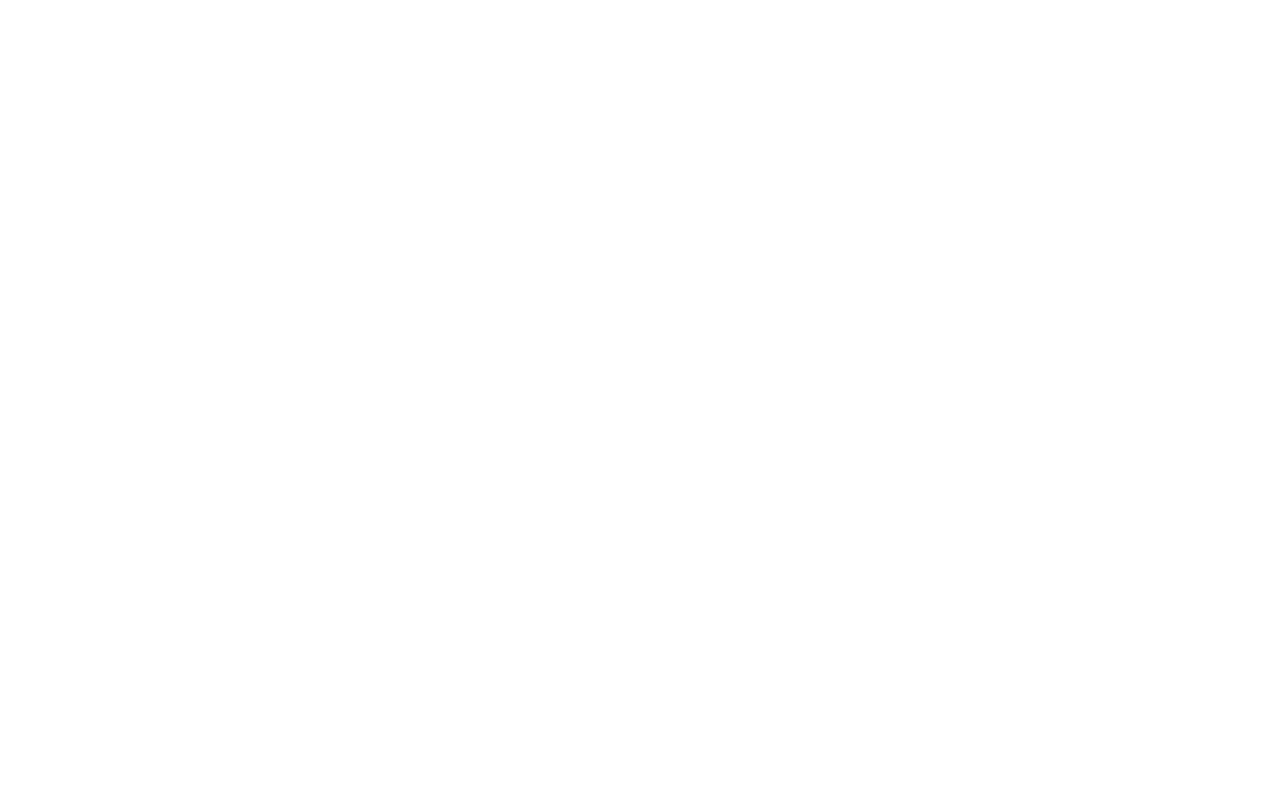
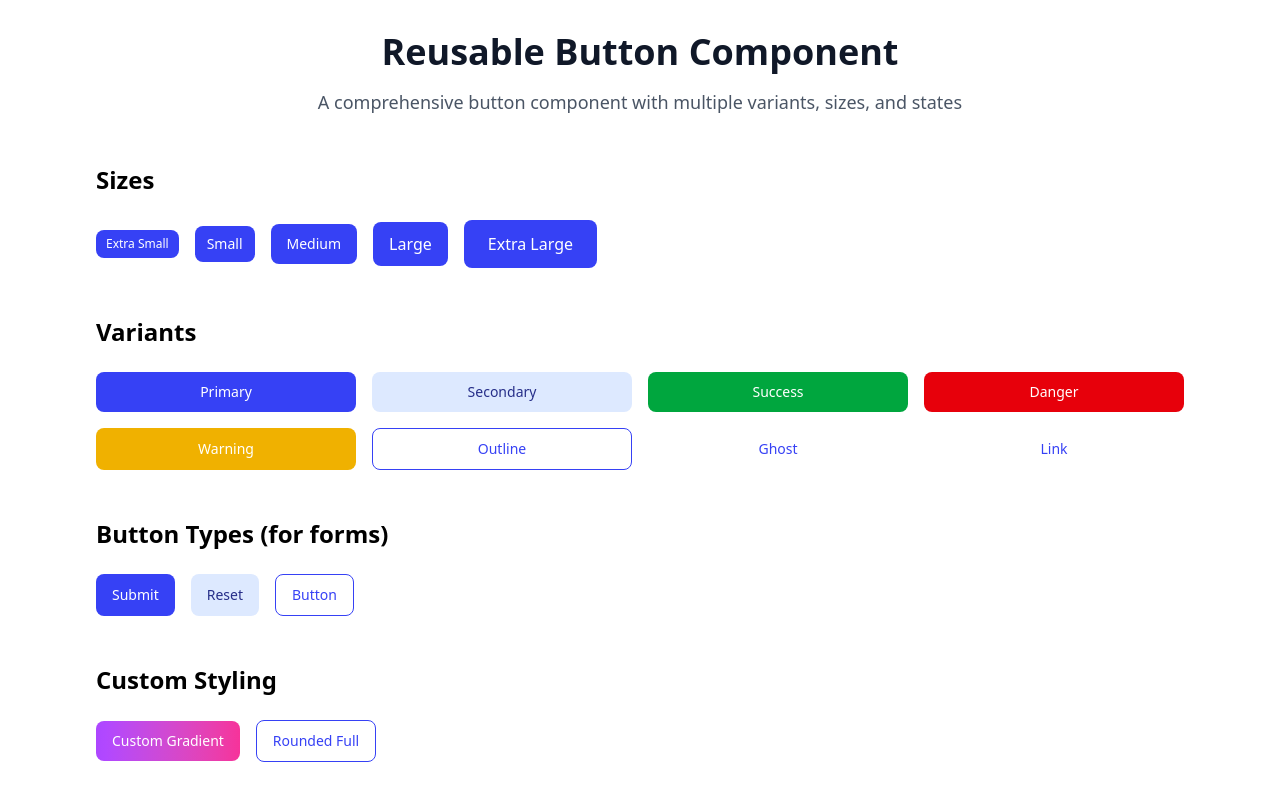
Before and after one commit to voidrak/vue-reusable-components, a Vue app: page /buttons in a window 1280 px wide. Before the commit this address had no page. Built offline with nearby package versions, Linux system fonts and the light colour scheme; the HTML template or start-up script is replaced by a standard one.

Commit message:
feat: add reusable Button component and FileInput component; update routing and styles

```diff
--- /dev/null
+++ b/src/Components/forms/FileInput.vue
@@ -0,0 +1,14 @@
+<template>
+  <div class="space-y-6">
+    <!-- Elements -->
+    <div>
+      <label class="mb-1.5 block text-sm font-medium text-gray-700 ">
+        Upload file
+      </label>
+      <input
+        type="file"
+        class="focus:border-ring-brand-300 h-11 w-full overflow-hidden rounded-lg border border-gray-300 bg-transparent text-sm text-gray-500 shadow-theme-xs transition-colors file:mr-5 file:border-collapse file:cursor-pointer file:rounded-l-lg file:border-0 file:border-r file:border-solid file:border-gray-200 file:bg-gray-50 file:py-3 file:pl-3.5 file:pr-3 file:text-sm file:text-gray-700 placeholder:text-gray-400 hover:file:bg-gray-100 focus:outline-hidden focus:file:ring-brand-300 "
+      />
+    </div>
+  </div>
+</template>
--- /dev/null
+++ b/src/Components/ui/Button.vue
@@ -0,0 +1,110 @@
+<template>
+  <button
+    :class="[
+      'inline-flex items-center justify-center font-medium gap-2 rounded-lg transition-all duration-200 focus:outline-none focus:ring-2 focus:ring-offset-2',
+      sizeClasses[size],
+      variantClasses[variant],
+      className,
+      {
+        'cursor-not-allowed opacity-50': disabled || loading,
+        'cursor-pointer': !disabled && !loading,
+        'w-full': fullWidth
+      },
+    ]"
+    @click="handleClick"
+    :disabled="disabled || loading"
+    :type="type"
+    :aria-label="ariaLabel"
+  >
+    <!-- Loading spinner -->
+    <svg
+      v-if="loading"
+      class="animate-spin h-4 w-4"
+      fill="none"
+      viewBox="0 0 24 24"
+    >
+      <circle
+        class="opacity-25"
+        cx="12"
+        cy="12"
+        r="10"
+        stroke="currentColor"
+        stroke-width="4"
+      />
+      <path
+        class="opacity-75"
+        fill="currentColor"
+        d="M4 12a8 8 0 018-8V0C5.373 0 0 5.373 0 12h4zm2 5.291A7.962 7.962 0 014 12H0c0 3.042 1.135 5.824 3 7.938l3-2.647z"
+      />
+    </svg>
+
+    <!-- Start icon -->
+    <span v-else-if="startIcon" class="flex items-center">
+      <component :is="startIcon" />
+    </span>
+
+    <!-- Button text -->
+    <span v-if="!loading || showTextWhileLoading">
+      <slot></slot>
+    </span>
+
+    <!-- End icon -->
+    <span v-if="endIcon && !loading" class="flex items-center">
+      <component :is="endIcon" />
+    </span>
+  </button>
+</template>
+
+<script setup>
+const props = defineProps({
+  size: {
+    type: String,
+    default: 'md',
+    validator: v => ['xs', 'sm', 'md', 'lg', 'xl'].includes(v),
+  },
+  variant: {
+    type: String,
+    default: 'primary',
+    validator: v => ['primary', 'secondary', 'success', 'danger', 'warning', 'outline', 'ghost', 'link'].includes(v),
+  },
+  type: {
+    type: String,
+    default: 'button',
+    validator: v => ['button', 'submit', 'reset'].includes(v),
+  },
+  startIcon: { type: Object, default: null },
+  endIcon: { type: Object, default: null },
+  onClick: { type: Function, default: null },
+  className: { type: String, default: '' },
+  disabled: { type: Boolean, default: false },
+  loading: { type: Boolean, default: false },
+  showTextWhileLoading: { type: Boolean, default: true },
+  ariaLabel: { type: String, default: '' },
+  fullWidth: { type: Boolean, default: false },
+})
+
+const sizeClasses = {
+  xs: 'px-2.5 py-1.5 text-xs',
+  sm: 'px-3 py-2 text-sm',
+  md: 'px-4 py-2.5 text-sm',
+  lg: 'px-4 py-2.5 text-base',
+  xl: 'px-6 py-3 text-base',
+}
+
+const variantClasses = {
+  primary: 'bg-primary-600 text-white hover:bg-primary-700 focus:ring-primary-500 disabled:bg-primary-300',
+  secondary: 'bg-primary-100 text-primary-900 hover:bg-primary-200 focus:ring-primary-500 disabled:bg-gray-100 disabled:text-gray-400',
+  success: 'bg-green-600 text-white hover:bg-green-700 focus:ring-green-500 disabled:bg-green-300',
+  danger: 'bg-red-600 text-white hover:bg-red-700 focus:ring-red-500 disabled:bg-red-300',
+  warning: 'bg-yellow-500 text-white hover:bg-yellow-600 focus:ring-yellow-500 disabled:bg-yellow-300',
+  outline: 'bg-transparent border border-primary-600 text-primary-600 hover:bg-primary-50 focus:ring-primary-500 disabled:border-gray-300 disabled:text-gray-400',
+  ghost: 'bg-transparent text-primary-600 hover:bg-primary-50 focus:ring-primary-500 disabled:text-gray-400',
+  link: 'bg-transparent text-primary-600 hover:text-primary-700 underline-offset-4 hover:underline focus:ring-primary-500 disabled:text-gray-400',
+}
+
+const handleClick = (event) => {
+  if (!props.disabled && !props.loading && props.onClick) {
+    props.onClick(event)
+  }
+}
+</script>
--- /dev/null
+++ b/src/View/ButtonPage.vue
@@ -0,0 +1,88 @@
+<script setup>
+import Button from '@/Components/ui/Button.vue';
+import { ref } from 'vue';
+
+// State for interactive examples
+const isLoading = ref(false);
+
+const handleAsyncAction = async () => {
+  isLoading.value = true;
+  // Simulate async operation
+  await new Promise(resolve => setTimeout(resolve, 2000));
+  isLoading.value = false;
+  alert('Action completed!');
+};
+
+const handleClick = (message) => {
+  alert(message);
+};
+</script>
+
+<template>
+  <div class="p-8 space-y-12 max-w-6xl mx-auto">
+    <div class="text-center mb-12">
+      <h1 class="text-4xl font-bold text-gray-900 mb-4">Reusable Button Component</h1>
+      <p class="text-lg text-gray-600">A comprehensive button component with multiple variants, sizes, and states</p>
+    </div>
+
+    <!-- Sizes -->
+    <section>
+      <h2 class="text-2xl font-semibold mb-6">Sizes</h2>
+      <div class="flex items-center gap-4 flex-wrap">
+        <Button size="xs" @click="() => handleClick('Extra Small')">Extra Small</Button>
+        <Button size="sm" @click="() => handleClick('Small')">Small</Button>
+        <Button size="md" @click="() => handleClick('Medium')">Medium</Button>
+        <Button size="lg" @click="() => handleClick('Large')">Large</Button>
+        <Button size="xl" @click="() => handleClick('Extra Large')">Extra Large</Button>
+      </div>
+    </section>
+
+    <!-- Variants -->
+    <section>
+      <h2 class="text-2xl font-semibold mb-6">Variants</h2>
+      <div class="grid grid-cols-2 md:grid-cols-4 gap-4">
+        <Button variant="primary" @click="() => handleClick('Primary')">Primary</Button>
+        <Button variant="secondary" @click="() => handleClick('Secondary')">Secondary</Button>
+        <Button variant="success" @click="() => handleClick('Success')">Success</Button>
+        <Button variant="danger" @click="() => handleClick('Danger')">Danger</Button>
+        <Button variant="warning" @click="() => handleClick('Warning')">Warning</Button>
+        <Button variant="outline" @click="() => handleClick('Outline')">Outline</Button>
+        <Button variant="ghost" @click="() => handleClick('Ghost')">Ghost</Button>
+        <Button variant="link" @click="() => handleClick('Link')">Link</Button>
+      </div>
+    </section>
+
+    <!-- Button Types -->
+    <section>
+      <h2 class="text-2xl font-semibold mb-6">Button Types (for forms)</h2>
+      <form class="space-y-4" @submit.prevent="handleClick('Form submitted!')">
+        <div class="flex gap-4">
+          <Button type="submit" variant="primary">Submit</Button>
+          <Button type="reset" variant="secondary">Reset</Button>
+          <Button type="button" variant="outline" @click="() => handleClick('Just a button')">Button</Button>
+        </div>
+      </form>
+    </section>
+
+    <!-- Custom Styling -->
+    <section>
+      <h2 class="text-2xl font-semibold mb-6">Custom Styling</h2>
+      <div class="flex items-center gap-4 flex-wrap">
+        <Button
+          className="bg-gradient-to-r from-purple-500 to-pink-500 hover:from-purple-600 hover:to-pink-600 border-none"
+          @click="() => handleClick('Custom gradient')"
+        >
+          Custom Gradient
+        </Button>
+        <Button
+          className="rounded-full"
+          variant="outline"
+          @click="() => handleClick('Rounded full')"
+        >
+          Rounded Full
+        </Button>
+      </div>
+    </section>
+
+  </div>
+</template>
--- /dev/null
+++ b/src/View/FileUpload.vue
@@ -0,0 +1,10 @@
+<script setup>
+import FileInput from '@/Components/forms/FileInput.vue';
+</script>
+<template>
+
+    <div class="w-1/4">
+        <FileInput />
+    </div>
+
+</template>
--- a/src/assets/main.css
+++ b/src/assets/main.css
@@ -1,15 +1,15 @@
 @import "tailwindcss";
 @theme {
-  --color-brand-25: #f2f7ff;
-  --color-brand-50: #ecf3ff;
-  --color-brand-100: #dde9ff;
-  --color-brand-200: #c2d6ff;
-  --color-brand-300: #9cb9ff;
-  --color-brand-400: #7592ff;
-  --color-brand-500: #465fff;
-  --color-brand-600: #3641f5;
-  --color-brand-700: #2a31d8;
-  --color-brand-800: #252dae;
-  --color-brand-900: #262e89;
-  --color-brand-950: #161950;
+  --color-primary-25: #f2f7ff;
+  --color-primary-50: #ecf3ff;
+  --color-primary-100: #dde9ff;
+  --color-primary-200: #c2d6ff;
+  --color-primary-300: #9cb9ff;
+  --color-primary-400: #7592ff;
+  --color-primary-500: #465fff;
+  --color-primary-600: #3641f5;
+  --color-primary-700: #2a31d8;
+  --color-primary-800: #252dae;
+  --color-primary-900: #262e89;
+  --color-primary-950: #161950;
 }
--- a/src/router/index.js
+++ b/src/router/index.js
@@ -1,5 +1,7 @@
 import HomePage from '@/View/HomePage.vue'
+import ButtonPage from '@/View/ButtonPage.vue'
 import { createRouter, createWebHistory } from 'vue-router'
+import FileUpload from '@/View/FileUpload.vue'
 
 const router = createRouter({
   history: createWebHistory(import.meta.env.BASE_URL),
@@ -9,6 +11,16 @@
       name: 'Home',
       component: HomePage
     },
+    {
+      path: '/buttons',
+      name: 'Buttons',
+      component: ButtonPage
+    },
+    {
+      path: '/fileUpload',
+      name: 'FileUpload',
+      component: FileUpload
+    }
   ],
 })
 
```
